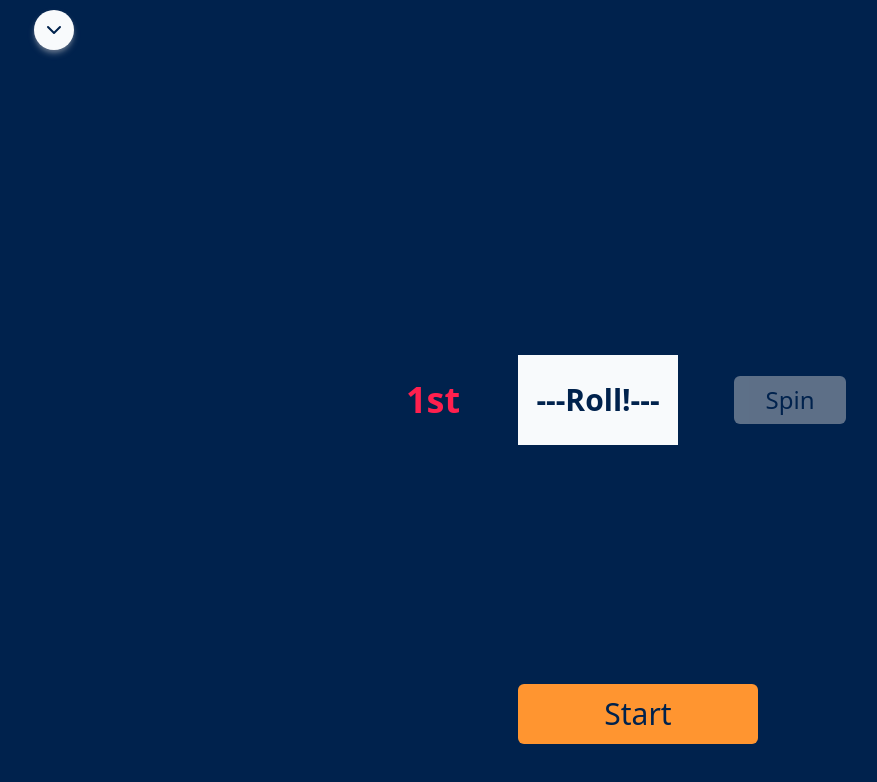
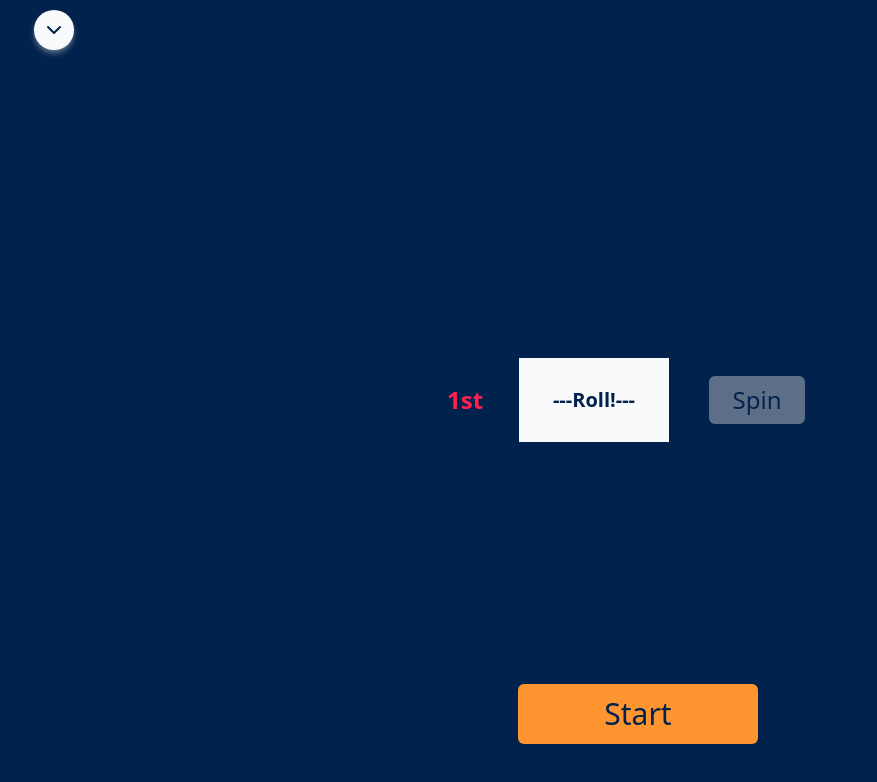
Before and after one commit to ARalex1016/lottery, a React (Vite) app in the folder frontend/: page / in a window 1280 px wide. Shown: the top 782 px of the page, without its empty margins (14-891 px from the left). Built offline with nearby package versions, Linux system fonts and the light colour scheme.

Commit message:
Fix sizes

```diff
--- a/frontend/src/App.jsx
+++ b/frontend/src/App.jsx
@@ -1,3 +1,4 @@
+import { useState, useEffect } from "react";
 import { Routes, Route } from "react-router-dom";
 import { Toaster } from "react-hot-toast";
 
@@ -5,13 +6,37 @@ import { Toaster } from "react-hot-toast";
 import RandomNumber from "./Pages/RandomNumber/RandomNumber";
 
 function App() {
+  const [toastPosition, setToastPosition] = useState("top-right");
+
+  useEffect(() => {
+    // Function to set toast position based on screen width
+    const handleResize = () => {
+      if (window.innerWidth < 640) {
+        setToastPosition("top-center");
+      } else {
+        setToastPosition("top-right");
+      }
+    };
+
+    // Call the function on mount
+    handleResize();
+
+    // Attach event listener to window resize
+    window.addEventListener("resize", handleResize);
+
+    // Clean up the event listener on unmount
+    return () => {
+      window.removeEventListener("resize", handleResize);
+    };
+  }, []);
+
   return (
     <>
       <Routes>
         <Route path="/" element={<RandomNumber />} />
       </Routes>
 
-      <Toaster />
+      <Toaster position={toastPosition} reverseOrder={false} />
     </>
   );
 }
--- a/frontend/src/Pages/RandomNumber/Widgets/GameWindow.jsx
+++ b/frontend/src/Pages/RandomNumber/Widgets/GameWindow.jsx
@@ -117,7 +117,7 @@ const GameWindow = () => {
               transition={{
                 type: "spring",
               }}
-              className="text-primary text-2xl font-semibold bg-red rounded-xl py-2 absolute bottom-[56px]"
+              className="text-slate-50 text-2xl font-semibold tracking-widest bg-red rounded-md py-2 absolute bottom-[56px]"
             >
               Exit
             </motion.button>
--- a/frontend/src/Pages/RandomNumber/Widgets/Reel.jsx
+++ b/frontend/src/Pages/RandomNumber/Widgets/Reel.jsx
@@ -97,7 +97,7 @@ const Reel = ({
             return (
               <div
                 key={index}
-                className="text-primary text-3xl font-semibold bg-slate-50 flex justify-center items-center"
+                className="text-primary text-xl font-semibold bg-slate-50 flex justify-center items-center"
                 style={{
                   flexGrow: 1,
                   width: "100%",
--- a/frontend/src/Pages/RandomNumber/Widgets/Slot.jsx
+++ b/frontend/src/Pages/RandomNumber/Widgets/Slot.jsx
@@ -17,7 +17,7 @@ const Slot = ({ enableIndex, index, handleAnimationComplete }) => {
   const spinControl = useAnimationControls();
   const { gameStatus } = useNumberGame();
 
-  const [reelSize, setReelSize] = useState(160);
+  const [reelSize, setReelSize] = useState(150);
   const [isPlayed, setIsPlayed] = useState(false);
 
   useEffect(() => {
@@ -33,11 +33,11 @@ const Slot = ({ enableIndex, index, handleAnimationComplete }) => {
   return (
     <>
       <div>
-        <Row className=" gap-x-8">
+        <Row className=" gap-x-2">
           {/* -- */}
 
           {/* Ordinal Number */}
-          <h2 className="w-20 text-4xl text-secondary font-semibold">
+          <h2 className="w-16 text-2xl text-left text-secondary font-semibold">
             {getOrdinal(index + 1)}
           </h2>
 
@@ -61,7 +61,7 @@ const Slot = ({ enableIndex, index, handleAnimationComplete }) => {
                 index={index}
               />
             ) : (
-              <p className="w-full h-full text-primary text-3xl font-semibold bg-slate-50 flex justify-center items-center">
+              <p className="w-full h-full text-primary text-xl font-semibold bg-slate-50 flex justify-center items-center">
                 {displayWord}
               </p>
             )}
@@ -71,7 +71,7 @@ const Slot = ({ enableIndex, index, handleAnimationComplete }) => {
           <button
             disabled={!gameStatus || enableIndex !== index || isPlayed}
             onClick={() => spinControl.start("spin")}
-            className="w-28 text-2xl text-primary font-medium bg-secondary rounded-md shadow-lg shadow-supporting py-2 ml-6 disabled:bg-gray-400 transition-all duration-300 disabled:text-primary disabled:opacity-60 disabled:shadow-none disabled:cursor-not-allowed"
+            className="w-24 text-2xl text-primary font-medium bg-secondary rounded-md shadow-lg shadow-supporting py-2 ml-8 disabled:bg-gray-400 transition-all duration-300 disabled:text-primary disabled:opacity-60 disabled:shadow-none disabled:cursor-not-allowed"
           >
             Spin
           </button>
```
